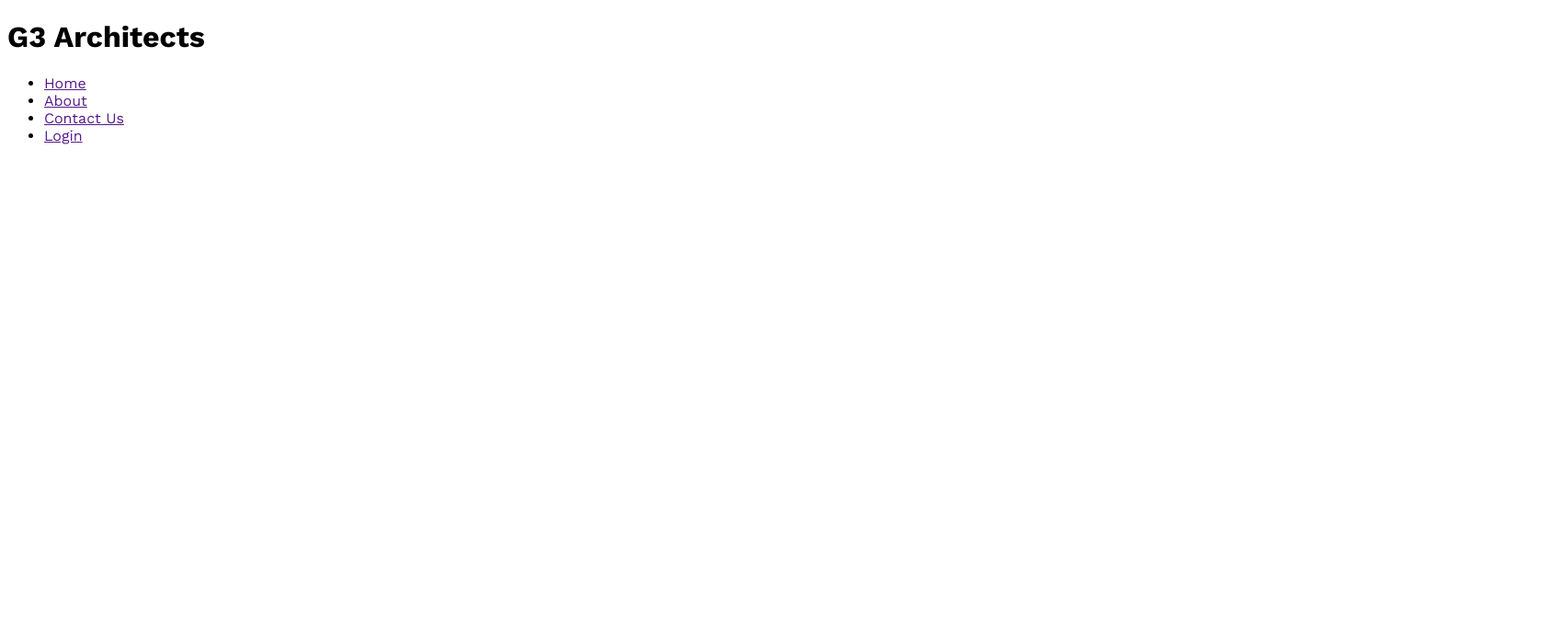
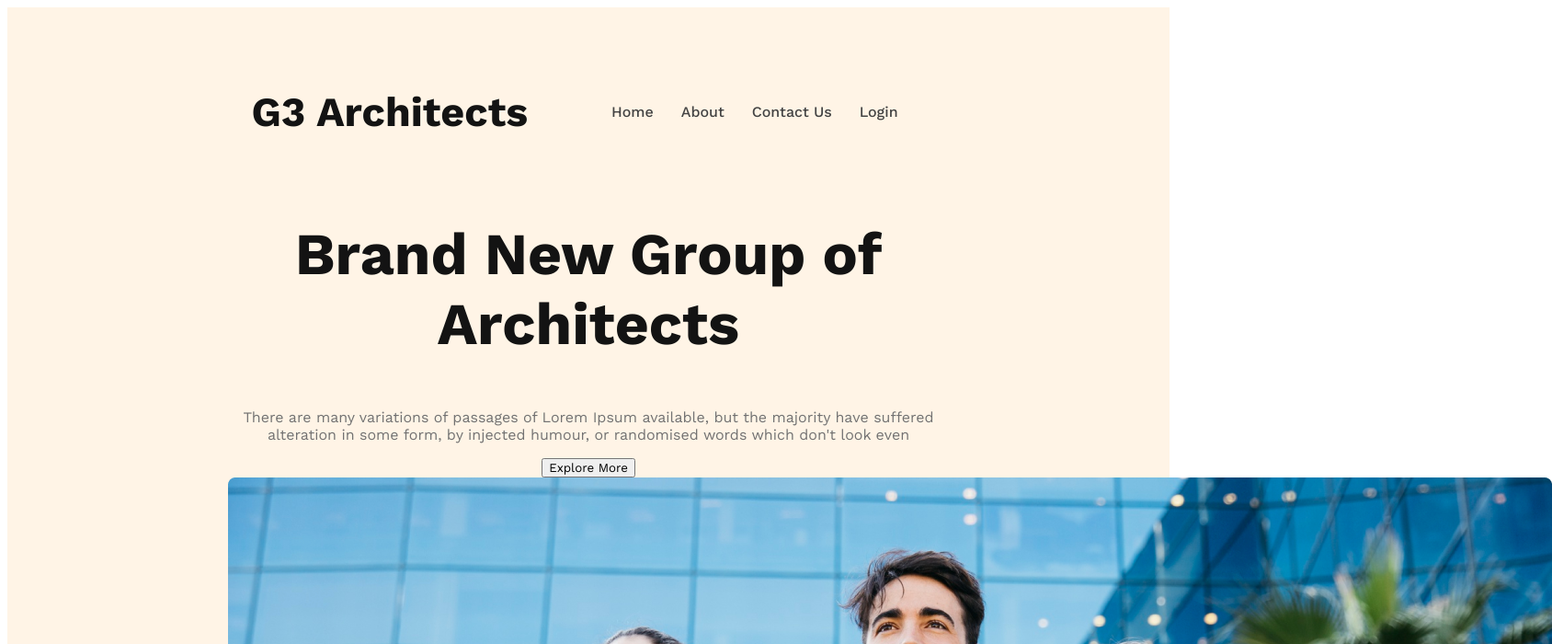
Before and after one commit to hemelprogramming/g3-architects-resoueces, a plain HTML site: page index.html in a window 1280 px wide. Shown: the top 700 px of the page at 92% size, 1688 px wide, since content can reach past the window. Drawn offline with nearby package versions, Linux system fonts and the light colour scheme.

Commit message:
banner content added

```diff
--- a/index.html
+++ b/index.html
@@ -10,13 +10,27 @@
 
 <body>
   <header>
-    <h1>G3 Architects</h1>
+    <nav>
+      <h1 class="nav-title">G3 Architects</h1>
       <ul>
         <li><a href="">Home</a></li>
         <li><a href="">About</a></li>
         <li><a href="">Contact Us</a></li>
         <li><a href="">Login</a></li>
       </ul>
+    </nav>
+    <div class="banner">
+      <div class="banner-content">
+        <h2 class="banner-title">Brand New Group of Architects</h2>
+        <p class="banner-description">
+          There are many variations of passages of Lorem Ipsum available, but the majority have suffered alteration in
+          some form,
+          by injected humour, or randomised words which don't look even
+        </p>
+        <button class="btn-praimary">Explore More</button>
+      </div>
+      <img src="images/banner.png" alt="">
+    </div>
   </header>
 </body>
 
--- a/style/architects.css
+++ b/style/architects.css
@@ -1,4 +1,49 @@
 @import url('https://fonts.googleapis.com/css2?family=Work+Sans:wght@400;500;600;700;800&display=swap');
+/* header style */
 * {
   font-family: 'Work Sans', sans-serif;
 }
+header {
+  background: rgba(255, 144, 14, 0.1);
+  padding: 50px 240px;
+}
+.nav-title {
+  font-weight: 700;
+  font-size: 2.8rem;
+  color: #131313;
+}
+nav {
+  display: flex;
+  justify-content: space-around;
+  align-items: center;
+}
+nav > ul {
+  display: flex;
+}
+nav li {
+  list-style: none;
+  margin-right: 30px;
+  font-weight: 500;
+  font-size: 1rem;
+  color: #424242;
+}
+nav li a {
+  text-decoration: none;
+  color: #424242;
+}
+/* banner style */
+.banner-content {
+  max-width: 800px;
+  text-align: center;
+  margin: 0 auto;
+}
+.banner-title {
+  font-size: 4rem;
+  font-weight: 700;
+  color: #131313;
+}
+.banner-description {
+  font-size: 1rem;
+  font-weight: 400;
+  color: #727272;
+}
```
Lines whose indentation alone changed are shown as unchanged.
